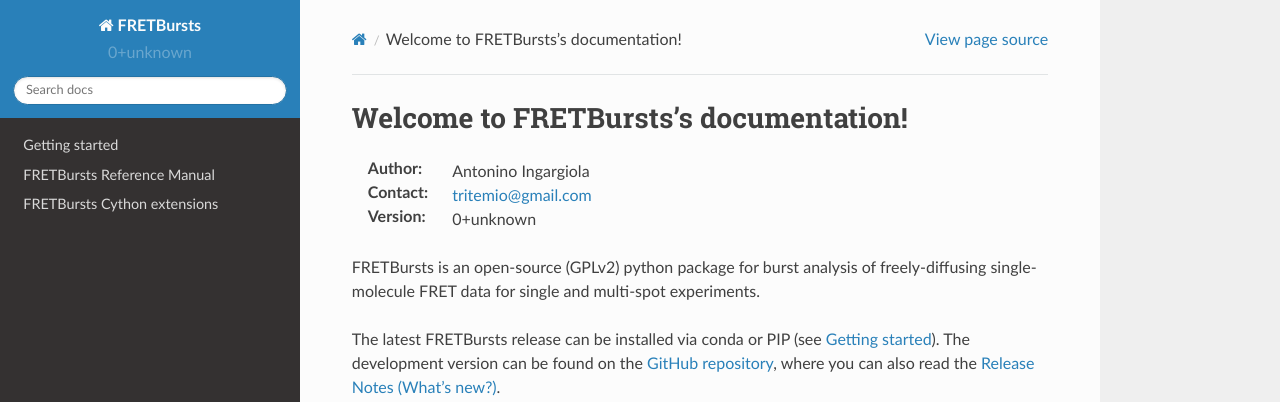
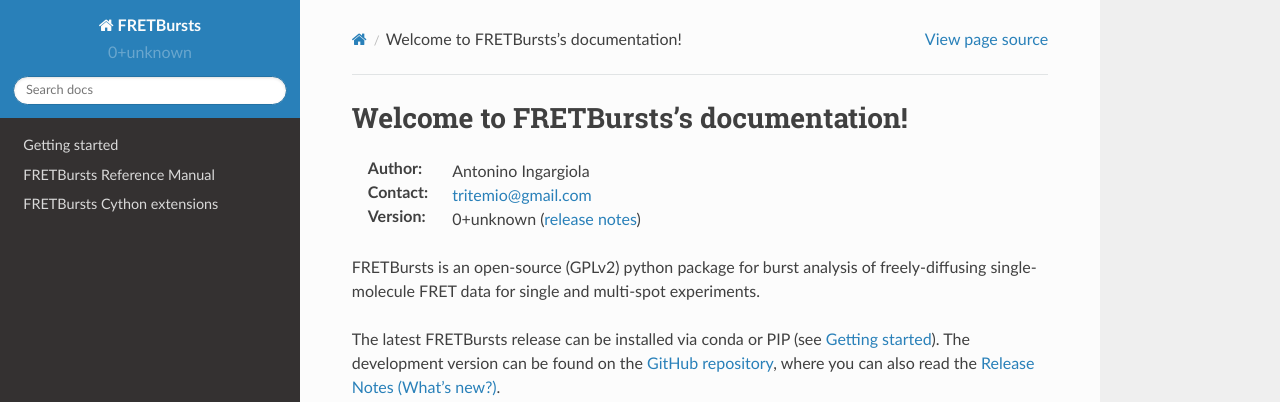
Before and after one commit to tritemio/FRETBursts, a Sphinx documentation site: the page built from docs/source/index.rst, in a window 1280 px wide and 900 px high. Shown: the top 402 px of the window. Built offline with Sphinx 7.4.7 and the Read the Docs theme 2.0.0, drawn with Linux system fonts in a browser that asks for light colours; the version number could not be read and is left out.

Commit message:
Docs: add link to release notes

```diff
--- a/docs/source/index.rst
+++ b/docs/source/index.rst
@@ -8,7 +8,7 @@ Welcome to FRETBursts's documentation!
 
 :Author: Antonino Ingargiola
 :Contact: tritemio@gmail.com
-:Version: |version|
+:Version: |version| (`release notes <https://github.com/tritemio/FRETBursts/releases>`__)
 
 FRETBursts is an open-source (GPLv2) python package for burst analysis of
 freely-diffusing single-molecule FRET data for single and multi-spot experiments.
```
